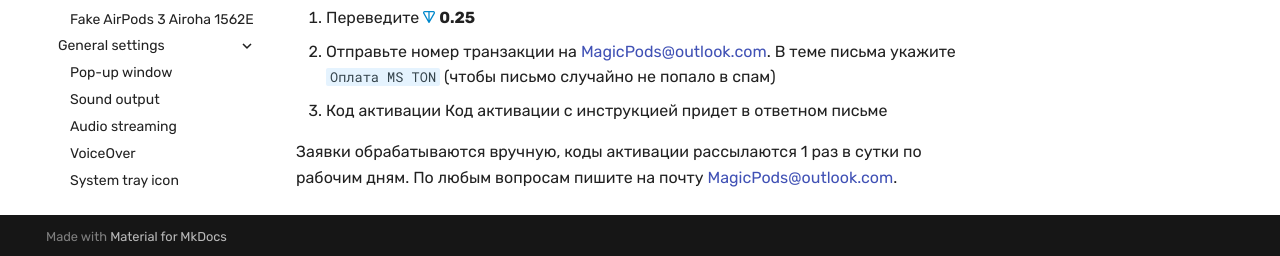
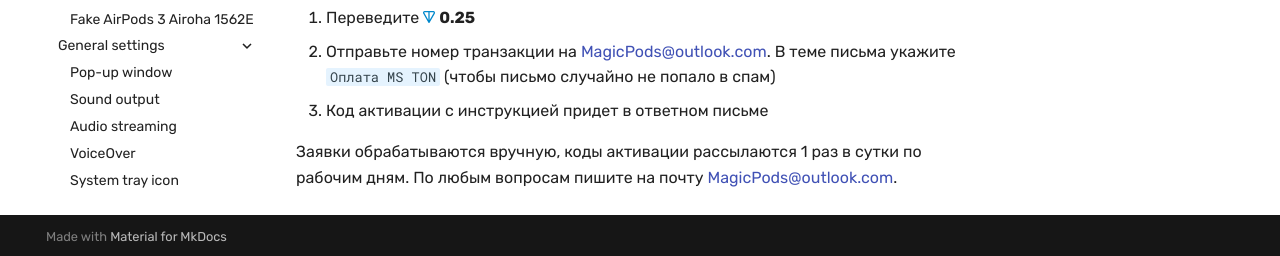
Before and after one commit to steam3d/help.magicpods.app, an MkDocs documentation site: the page built from docs/russia-payment.md, in a window 1280 px wide and 1195 px high. Shown: the part 936-1192 px from the top of the window. Built offline with MkDocs 1.6.1 and Material for MkDocs 9.7.7, drawn with Linux system fonts in a browser that asks for light colours.

Commit message:
Update russia-payment.md

```diff
--- a/docs/russia-payment.md
+++ b/docs/russia-payment.md
@@ -20,6 +20,6 @@ EQDU3Pagbzs0VTiF47QKnCGDZtWHsk0jOSPKYR6jSJtnkcpN
 
 1. Переведите <img src="/media/ton_symbol_stroke.svg" Width="12"> **0.25**
 2. Отправьте номер транзакции на [MagicPods@outlook.com](mailto:MagicPods@outlook.com). В теме письма укажите `Оплата MS TON` (чтобы письмо случайно не попало в спам)
-3. Код активации Код активации c инструкцией придет в ответном письме
+3. Код активации c инструкцией придет в ответном письме
 
 Заявки обрабатываются вручную, коды активации рассылаются 1 раз в сутки по рабочим дням. По любым вопросам пишите на почту [MagicPods@outlook.com](mailto:MagicPods@outlook.com).
```
